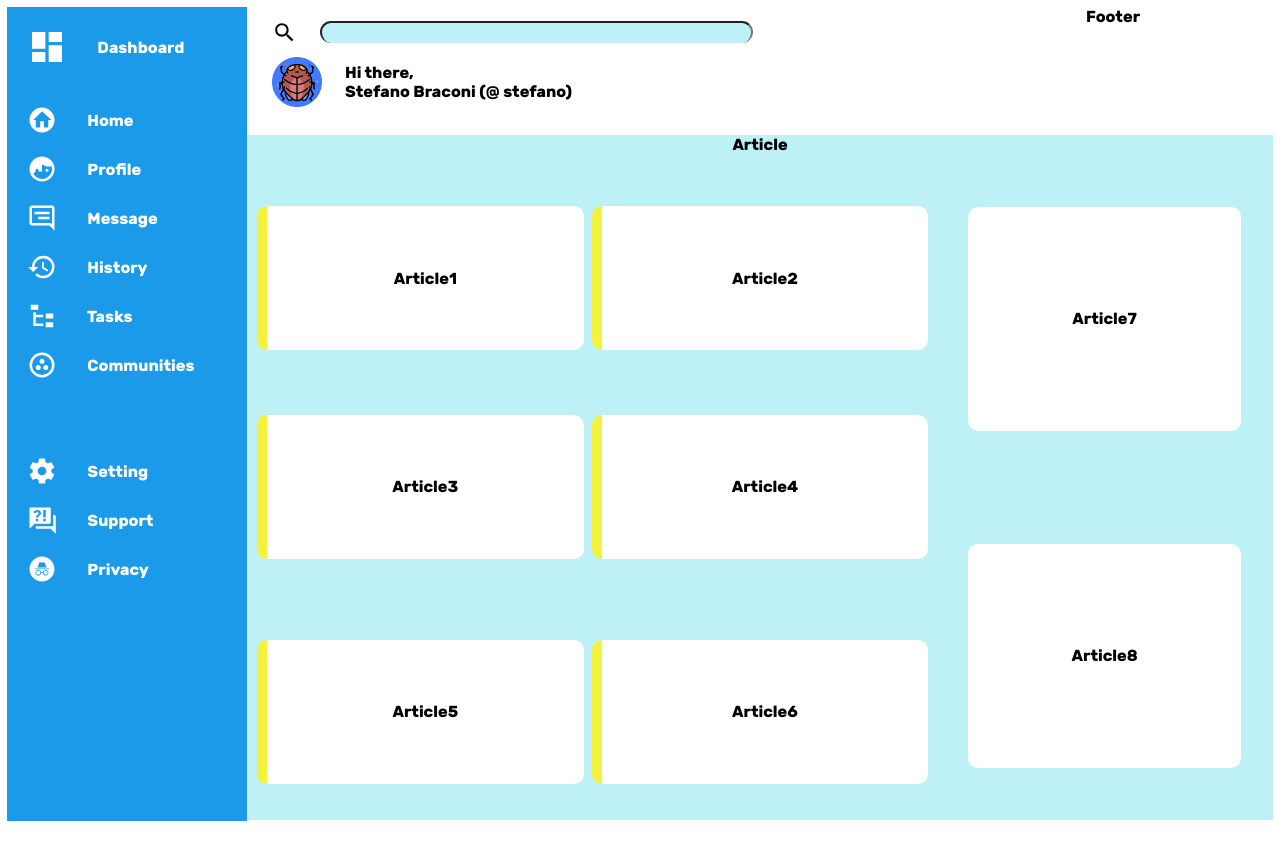
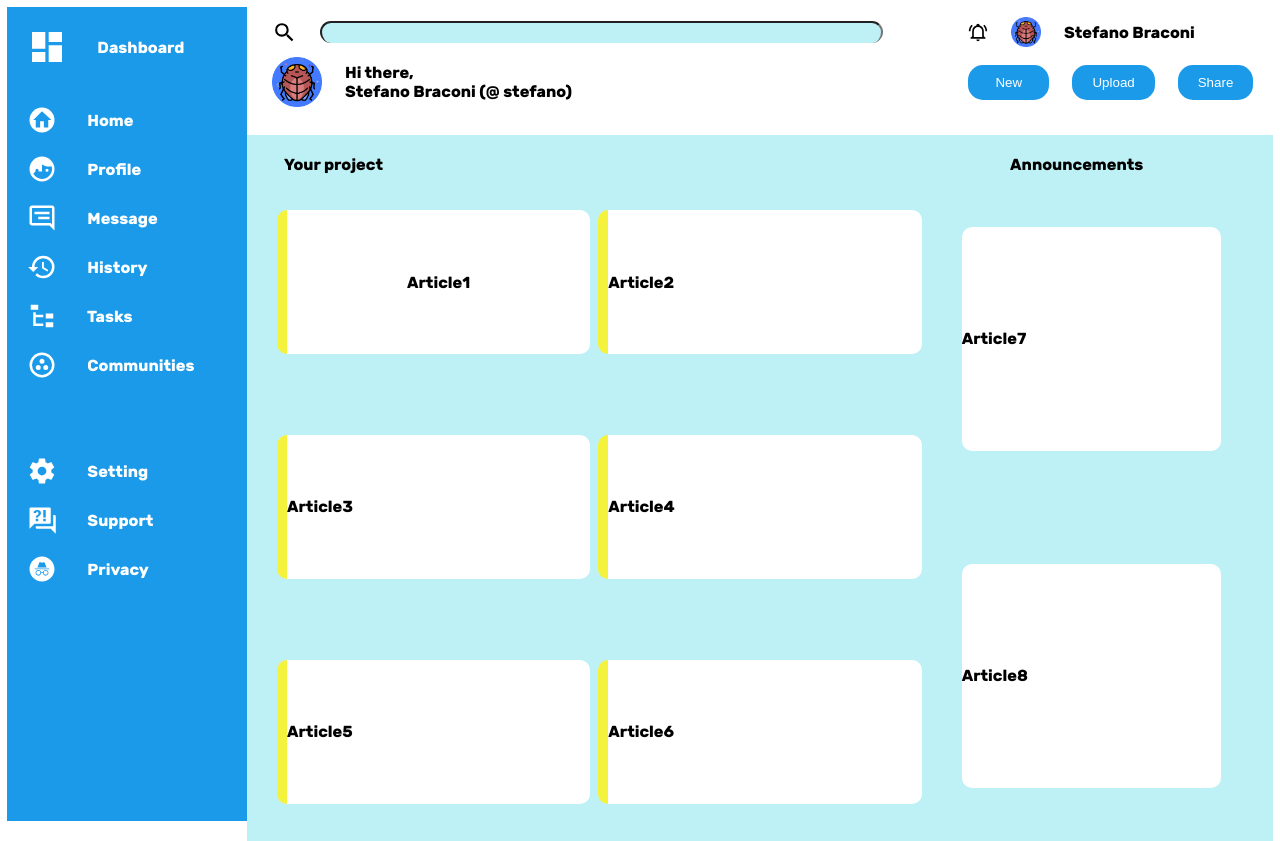
Before and after one commit to stebra1972/dashboard, a plain HTML site: page index.html in a window 1280 px wide. Drawn offline with Linux system fonts and the light colour scheme.

Commit message:
align icon and text commit

```diff
--- a/index.html
+++ b/index.html
@@ -76,7 +76,11 @@
     <a href="https://www.google.it/">&nbsp &nbsp &nbsp Privacy</a>
     </div>
         </div>
-       <div class="article">Article
+       <div class="article">&nbsp &nbsp &nbspYour project &nbsp &nbsp &nbsp &nbsp &nbsp &nbsp &nbsp &nbsp &nbsp &nbsp &nbsp &nbsp &nbsp &nbsp &nbsp &nbsp &nbsp &nbsp
+        &nbsp &nbsp &nbsp &nbsp &nbsp &nbsp &nbsp &nbsp &nbsp &nbsp &nbsp &nbsp &nbsp &nbsp &nbsp &nbsp &nbsp &nbsp &nbsp &nbsp &nbsp &nbsp &nbsp &nbsp &nbsp &nbsp &nbsp
+        &nbsp &nbsp &nbsp &nbsp &nbsp &nbsp &nbsp &nbsp &nbsp &nbsp &nbsp &nbsp &nbsp &nbsp &nbsp &nbsp &nbsp &nbsp &nbsp &nbsp &nbsp &nbsp &nbsp &nbsp &nbsp &nbsp &nbsp
+        &nbsp &nbsp &nbsp &nbsp &nbsp &nbsp &nbsp &nbsp &nbsp &nbsp &nbsp &nbsp &nbsp &nbsp &nbsp &nbsp &nbsp &nbsp
+        &nbsp &nbsp Announcements
         <div class="containerb">
             <div class="article1">Article1</div>
             <div class="article2">Article2</div>
@@ -88,7 +92,19 @@
             <div class="article8">Article8</div>
         </div>
        </div>
-        <div class="footer">Footer</div>
+        <div class="footer">
+        <div class="header-content">
+          <img src="image/bell.svg" height="20" width="20">
+          <img src="image/icon.png" height="30" width="30">
+          <span>Stefano Braconi</span>
+          </div>
+          <div class="header-content">
+            <button> &nbsp New &nbsp</button>
+            <button>Upload</button>
+             <button>Share</button>
+
+          </div>
+
       </div>
 
     </div>
--- a/style.css
+++ b/style.css
@@ -32,7 +32,7 @@ html {
     align-items: center;
     margin-left: 15px;
     height: 50px;
-    gap: 23px; /* Adjust the gap between items as needed */
+    gap: 23px;
 }
 
 
@@ -53,15 +53,20 @@ html {
 .dashboard-item {
     display: flex;
     align-items: center;
-    gap: 10px; /* Adjust the gap between items as needed */
+    gap: 10px;
 }
 
 
 .article {
   background-color: #bef1f5;
+  text-align: left;
   height: 100%;
   grid-row: 2/ 3;
   grid-column: 2 / 4;
+  align-content: flex-start;
+padding: 20px;
+
+
 
 }
 
@@ -71,8 +76,9 @@ html {
   grid-column: 3 / 4;
   grid-row: 1/2;
   height: 100%;
-
-
+  text-align: left;
+  margin-left: 0px;
+    padding-left: 0px;
 }
 
 .container {
@@ -100,6 +106,7 @@ html {
 
   .article1 {
    height: 9em;
+   text-align: center;
    align-content: center;
    border-left: 10px #f5f23d;
    border-style: solid;
@@ -112,6 +119,7 @@ html {
    margin-left: 10px;
    background-color: white;
    margin-top: 2em;
+   margin-top:0px;
 
   }
 
@@ -127,7 +135,7 @@ html {
      grid-column: 2 / 3;
      border-radius: 10px;
      background-color: white;
-     margin-top: 2em;
+     margin-top: 0px;
 
    }
 
@@ -243,9 +251,19 @@ html {
 
     }
       .searchinput {
-        padding: 1px 250px 4px 2px;
+        padding: 1px 380px 4px 2px;
         border-radius: 15px;
         background-color: #bef1f5;
         border-bottom: 0px;
         margin-top: 0px;
       }
+
+      button {
+        background-color: #1a9ae9;
+        color: white;
+        padding: 10px 20px;
+        border: none;
+        border-radius: 15px;
+        cursor: pointer;
+        margin-top: 0px;
+      }
```
